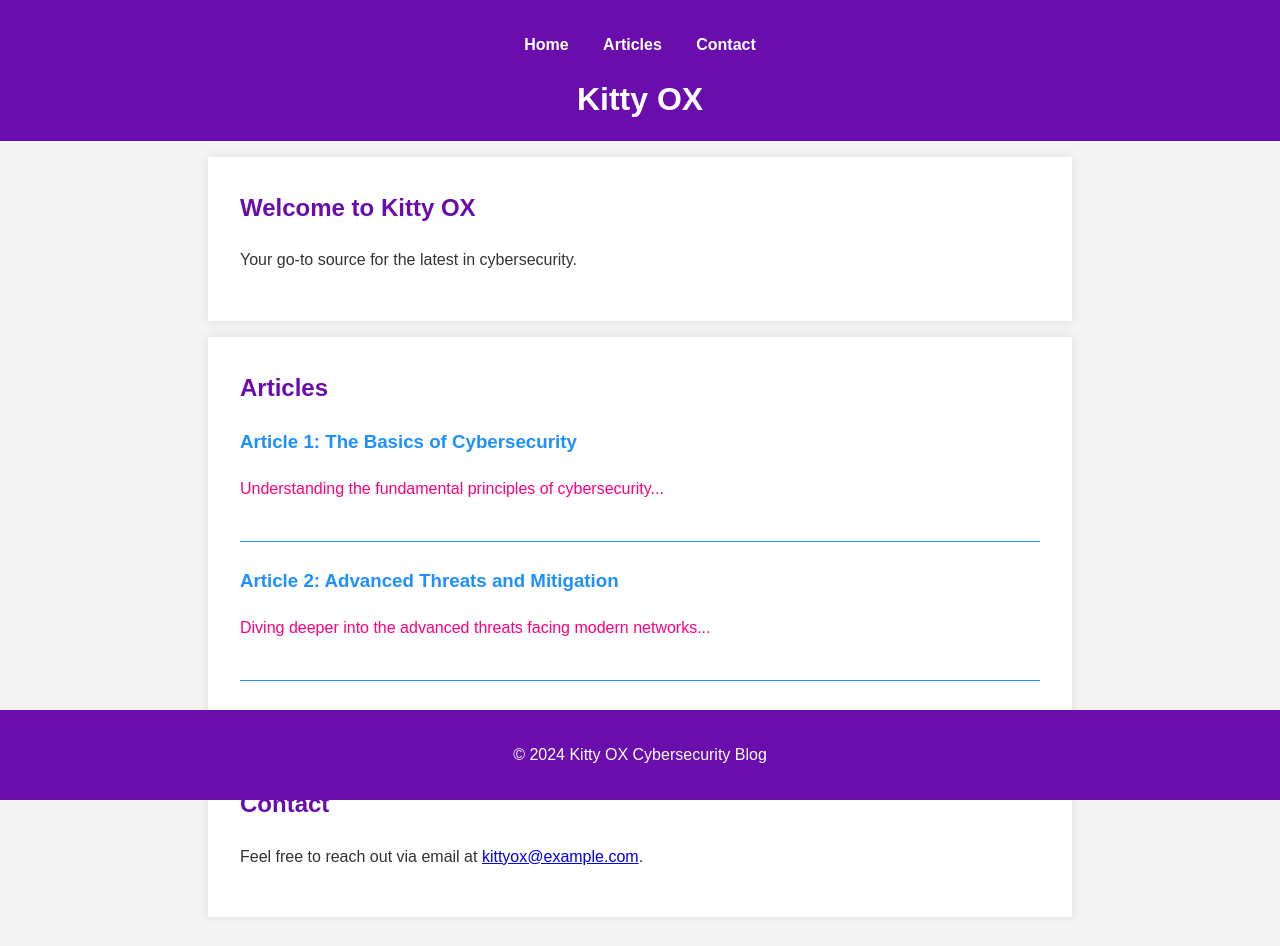
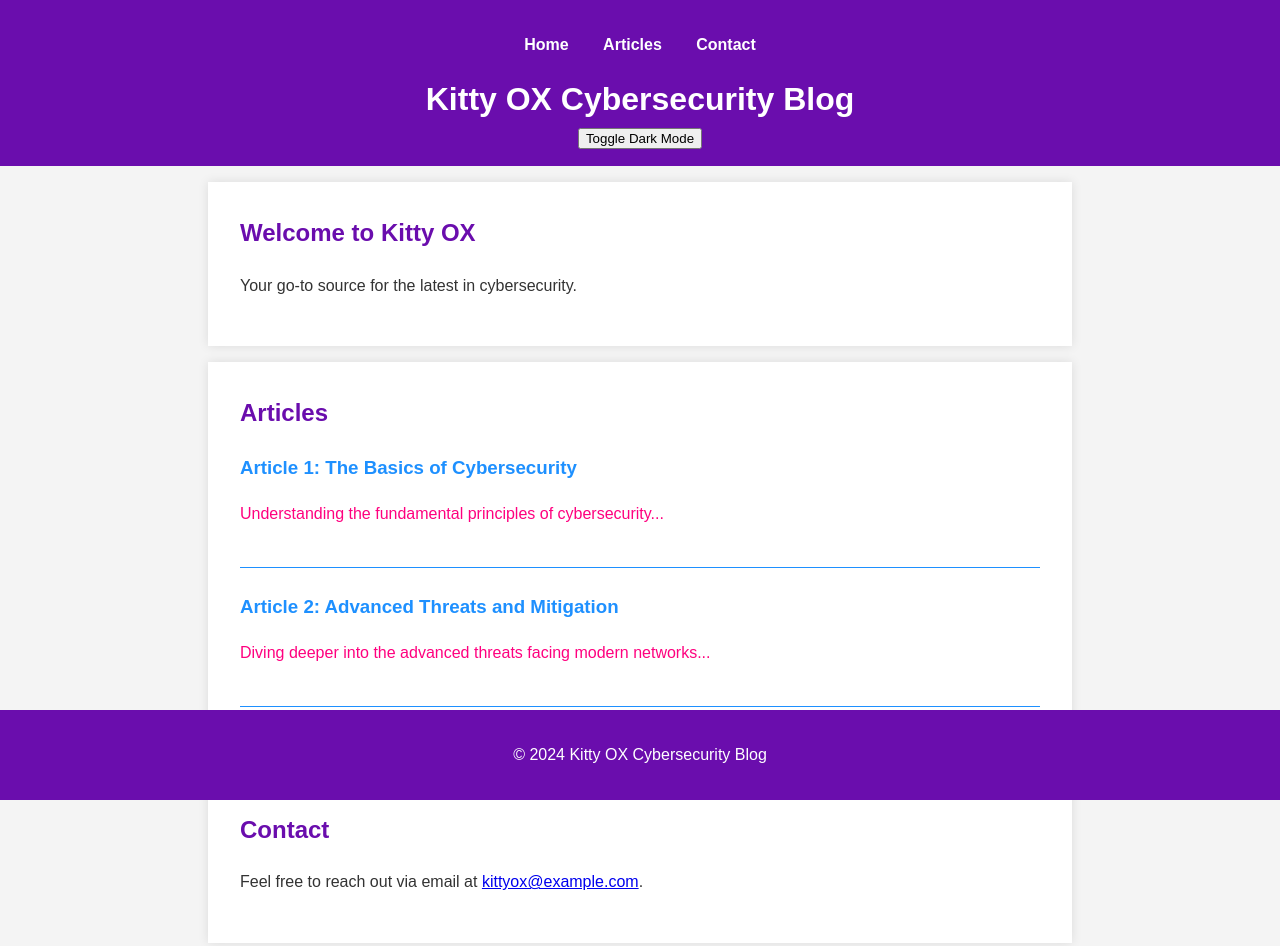
Before and after one commit to Kitty-OX/Home, a plain HTML site: page index.html in a window 1280 px wide. Drawn offline with Linux system fonts and the light colour scheme.

Commit message:
Update index.html

```diff
--- a/index.html
+++ b/index.html
@@ -15,7 +15,8 @@
                 <li><a href="#contact">Contact</a></li>
             </ul>
         </nav>
-        <h1>Kitty OX</h1>
+        <h1>Kitty OX Cybersecurity Blog</h1>
+        <button id="darkModeToggle">Toggle Dark Mode</button>
     </header>
     <section id="home">
         <h2>Welcome to Kitty OX</h2>
@@ -40,5 +41,6 @@
     <footer>
         <p>&copy; 2024 Kitty OX Cybersecurity Blog</p>
     </footer>
+    <script src="scripts.js"></script>
 </body>
 </html>
```
